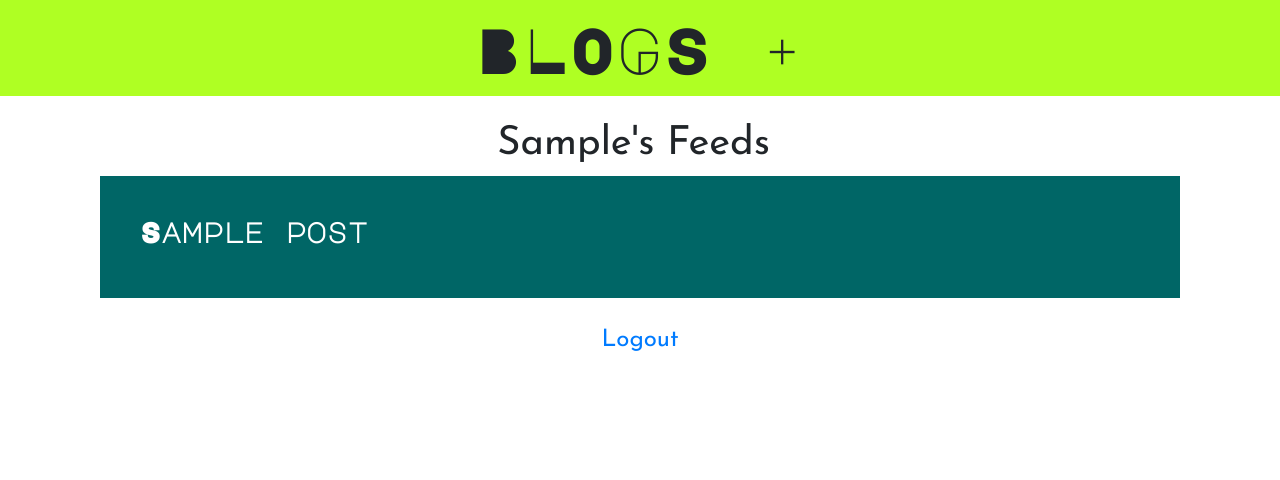
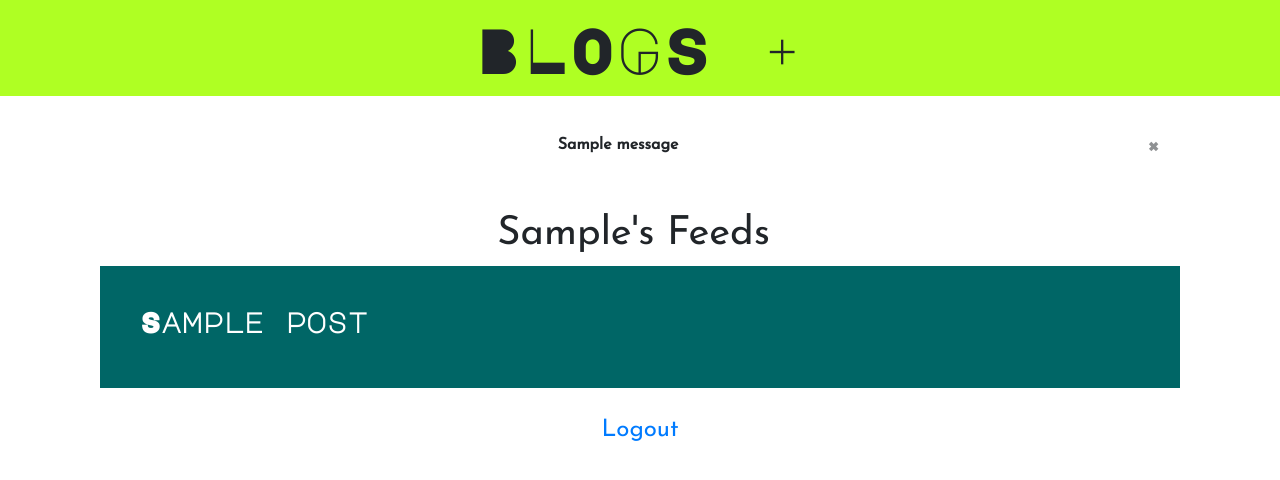
Before and after one commit to vishwakarmad1999/my-blog, a Django app: a page that uses templates/user/user_feeds.html in a window 1280 px wide. Shown: the top 480 px of the page. Run offline with Django 3.2, Linux system fonts and the light colour scheme; a user stored in the database is signed in; tables that the repository leaves empty hold one stand-in row (values such as "Sample post"); one stand-in notice (Sample message) is shown; some libraries are stand-ins or nearby versions.

Commit message:
Added alerts

```diff
--- a/blog/models.py
+++ b/blog/models.py
@@ -1,5 +1,6 @@
 from django.db import models
 from django.conf import settings
+from django.urls import reverse
 
 User = settings.AUTH_USER_MODEL
 
@@ -12,3 +13,7 @@ class Post(models.Model):
 
 	def __str__(self):
 		return self.title
+
+
+	def get_absolute_url(self):
+		return reverse('user:detail', args=[self.author])
--- a/templates/user/user_feeds.html
+++ b/templates/user/user_feeds.html
@@ -6,6 +6,24 @@
 
 {% block content %}
 <div class="container text">
+
+	{% if messages %}
+		{% for message in messages %}
+		<div class="alert
+		{% if 'created' in message.tags %}
+			alert-success
+		{% elif 'updated' in message.tags %}
+			alert-primary
+		{% elif 'deleted' in message.tags %}
+			alert-danger
+		{% endif %}
+		alert-dismissible fade show text-center">
+		  <button type="button" class="close" data-dismiss="alert">&times;</button>
+		  <strong>{{ message }}</strong>
+		</div><br>
+		{% endfor %}
+	{% endif %}
+
 	<h1 class="text-center">{{ username|title }}'s Feeds&nbsp;
 
 		{% if not request.user.username == username %}
```
Also changed, not shown: blog/views.py (+15 -3 lines).
